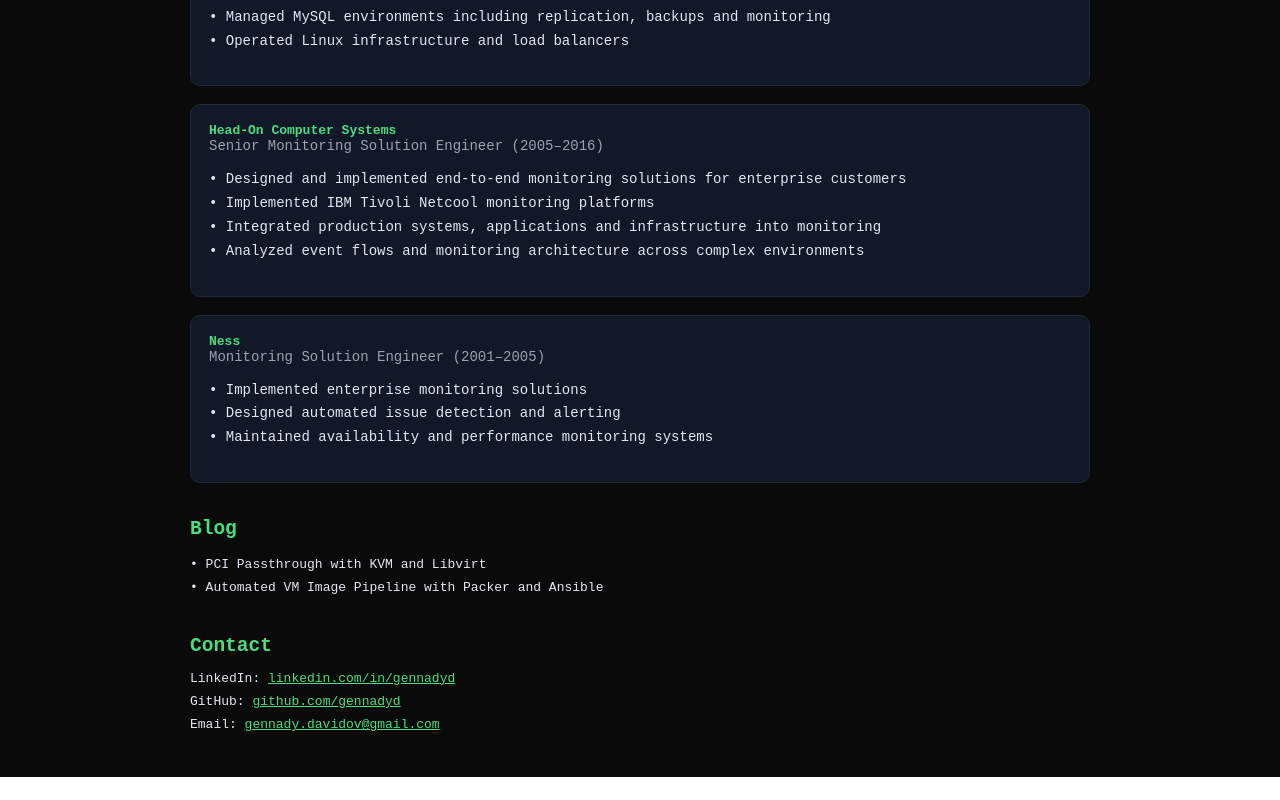
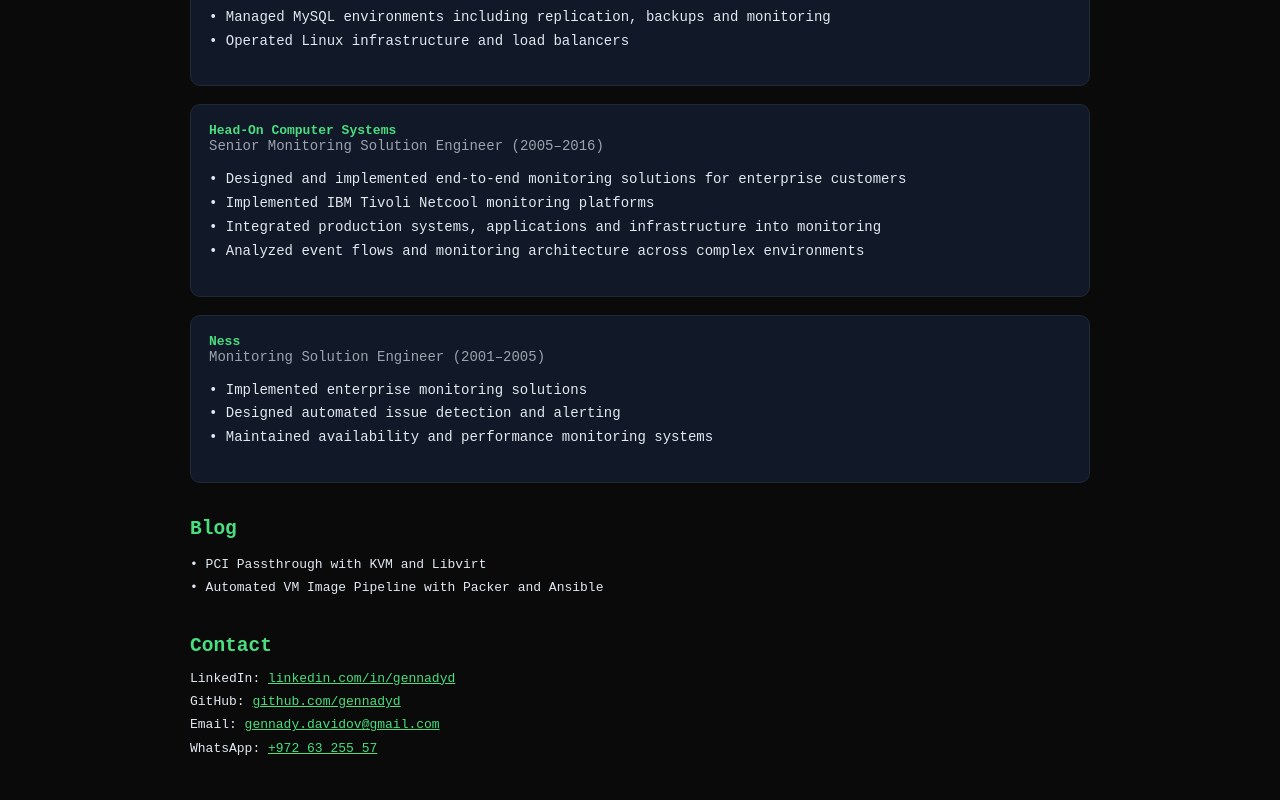
Before and after one commit to gennadyd/gennadyd.github.io, a React (Vite) app: page / in a window 1280 px wide. Shown: the part 1536-2336 px from the top of the page. Before the commit the page ends 2313 px from the top, so only its background shows below. Built offline with nearby package versions, Linux system fonts and the light colour scheme.

Commit message:
feat: add WhatsApp contact and Google Analytics (GA4)

```diff
--- a/index.html
+++ b/index.html
@@ -4,6 +4,14 @@
     <meta charset="UTF-8" />
     <meta name="viewport" content="width=device-width, initial-scale=1.0" />
     <title>Gennady Davidov</title>
+    <!-- Google Analytics -->
+    <script async src="https://www.googletagmanager.com/gtag/js?id=G-GZCNDD2GF5"></script>
+    <script>
+      window.dataLayer = window.dataLayer || [];
+      function gtag(){dataLayer.push(arguments);}
+      gtag('js', new Date());
+      gtag('config', 'G-GZCNDD2GF5');
+    </script>
   </head>
   <body style="margin: 0;">
     <div id="root"></div>
--- a/src/App.jsx
+++ b/src/App.jsx
@@ -187,6 +187,9 @@ export default function DevopsTerminalPortfolio() {
             <div>
               Email: <a style={{color:"#4ade80"}} href="mailto:gennady.davidov@gmail.com">gennady.davidov@gmail.com</a>
             </div>
+            <div>
+              WhatsApp: <a style={{color:"#4ade80"}} href="https://wa.me/9726325557">+972 63 255 57</a>
+            </div>
           </div>
         </section>
 
```
